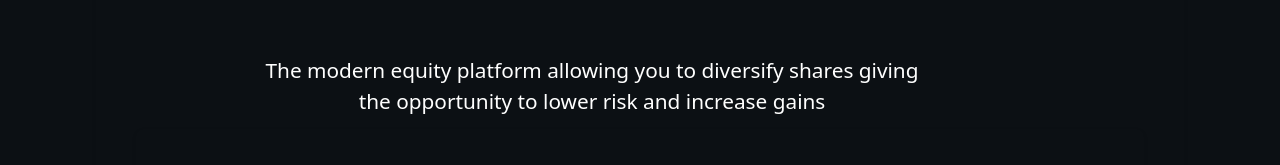
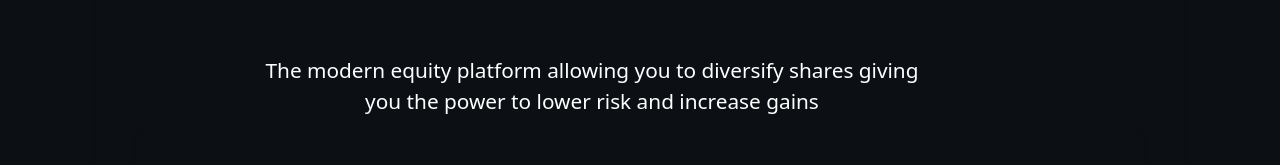
Before and after one commit to akigler/ourshare, a Next.js app: page / in a window 1280 px wide. Shown: the part 387-552 px from the top of the page. Built offline with nearby package versions, Linux system fonts and the light colour scheme.

Commit message:
fixed ALL type

```diff
--- a/src/components/Ourshare.tsx
+++ b/src/components/Ourshare.tsx
@@ -25,7 +25,7 @@ const Ourshare = () => {
         <div className="lowerFlex">
           <p className={styles.paragragh}>
             The modern equity platform allowing you to diversify shares giving
-            the opportunity to lower risk and increase gains
+            you the power to lower risk and increase gains
           </p>
           <SignUp />
         </div>
```
